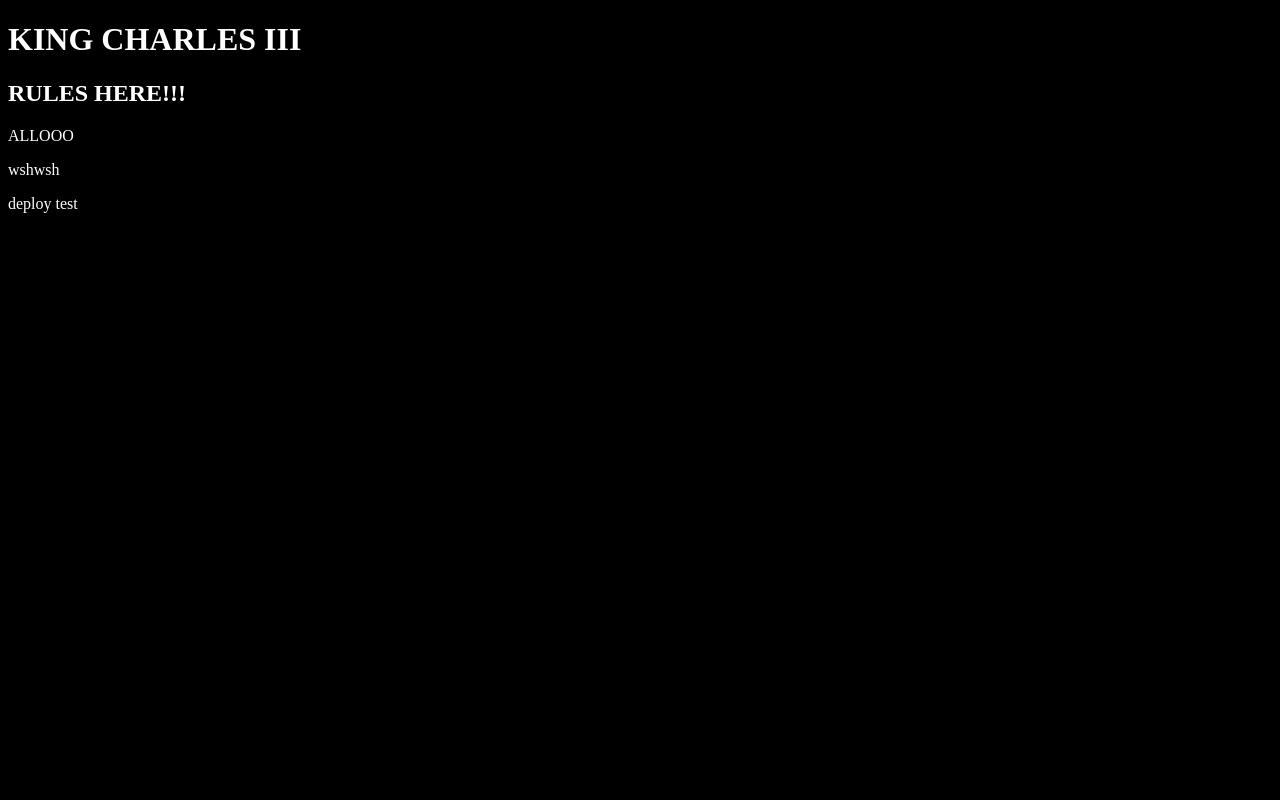
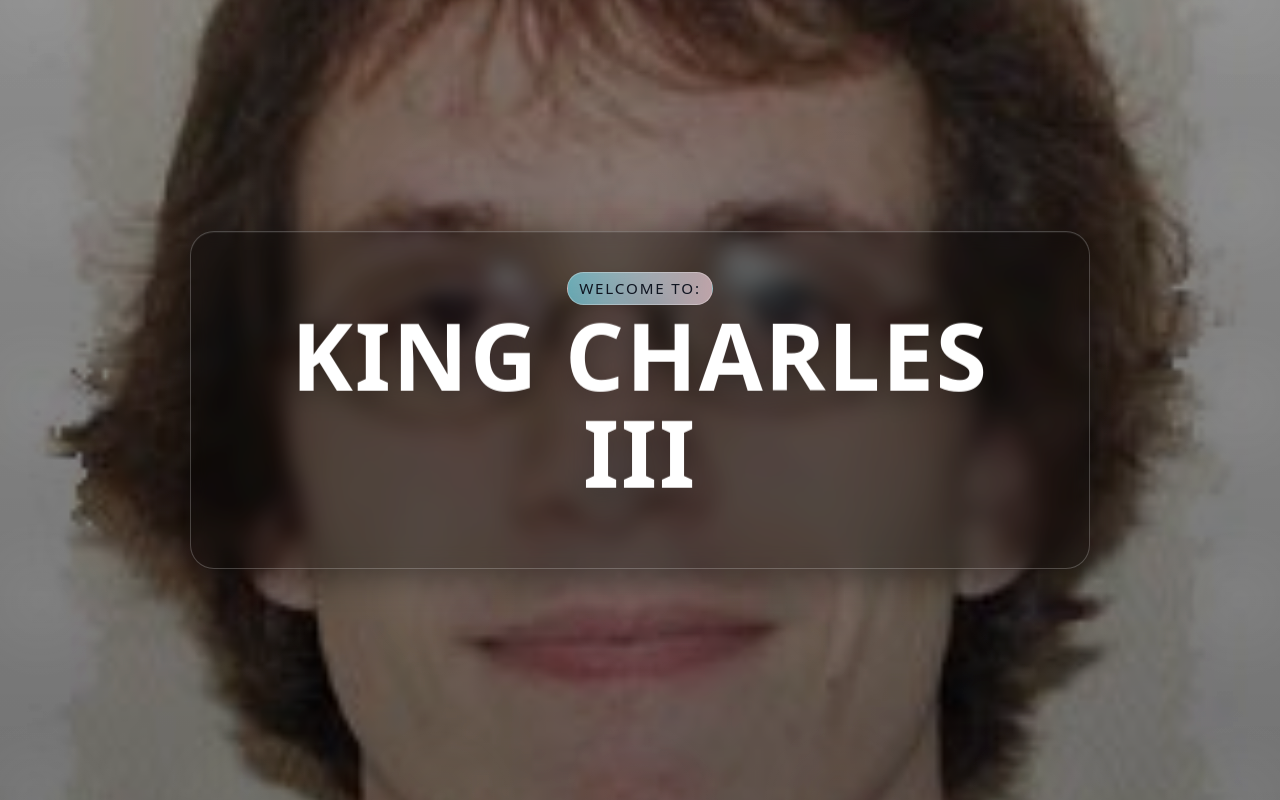
Before and after one commit to OreganoUser/QUWAKY, a plain HTML site: page index.html in a window 1280 px wide. Drawn offline with Linux system fonts and the light colour scheme.

Commit message:
Website deployed

```diff
--- a/CSS/style.css
+++ b/CSS/style.css
@@ -1,5 +1,118 @@
+:root{
+  /* Replace this with your own image if you like */
+  --bg-image: url("../assets/fisch.jpg");
+  --surface: rgba(0,0,0,.35);
+  --border: rgba(255,255,255,.22);
+  --accent: #7bdff2;
+  --accent-2: #f7d6e0;
+  --text: #ffffff;
+}
+
+* { box-sizing: border-box; }
+html, body { height: 100%; }
 body {
-  background-color: black;
-  color: white;
-  justify-content: center;
+  margin: 0;
+  font-family: system-ui, -apple-system, Segoe UI, Roboto, Helvetica, Arial, sans-serif;
+  color: var(--text);
+  background: #0b1220;
 }
+
+/* Full-bleed hero with background image & overlay */
+.hero {
+  position: relative;
+  min-height: 100svh; /* safe viewport for mobile */
+  display: grid;
+  place-items: center;
+  text-align: center;
+  padding: clamp(16px, 4vw, 48px);
+  overflow: hidden;
+  isolation: isolate;
+}
+.hero::before {
+  content: "";
+  position: absolute;
+  inset: 0;
+  background:
+    linear-gradient(180deg, rgba(0,0,0,.45), rgba(0,0,0,.55)),
+    var(--bg-image) center / cover no-repeat;
+  z-index: -2;
+  transform: scale(1.02);
+  filter: saturate(1.08) contrast(1.05);
+}
+/* Soft grain for depth (optional) */
+.hero::after {
+  content: "";
+  position: absolute;
+  inset: -20%;
+  background: radial-gradient(rgba(255,255,255,.05), transparent 60%) center/200px 200px repeat;
+  mix-blend-mode: overlay;
+  pointer-events: none;
+  z-index: -1;
+}
+
+.card {
+  max-width: 68rem;
+  width: min(92vw, 900px);
+  padding: clamp(20px, 4vw, 40px);
+  border-radius: 24px;
+  background: color-mix(in oklab, var(--surface) 80%, transparent);
+  border: 1px solid var(--border);
+  backdrop-filter: blur(10px);
+  -webkit-backdrop-filter: blur(10px);
+  box-shadow:
+    0 10px 30px rgba(0,0,0,.35),
+    inset 0 1px 0 rgba(255,255,255,.06);
+}
+
+.eyebrow {
+  display: inline-block;
+  font-size: clamp(.75rem, .5vw + .6rem, .95rem);
+  letter-spacing: .12em;
+  text-transform: uppercase;
+  opacity: .9;
+  padding: .35rem .7rem;
+  border-radius: 999px;
+  background:
+    linear-gradient(90deg, color-mix(in oklab, var(--accent) 75%, transparent),
+                            color-mix(in oklab, var(--accent-2) 75%, transparent));
+  color: #0b1220;
+  border: 1px solid rgba(255,255,255,.35);
+}
+
+h1 {
+  margin: .8rem 0 0;
+  font-weight: 800;
+  line-height: 1.05;
+  letter-spacing: .02em;
+  font-size: clamp(2.2rem, 6vw + 1rem, 6.5rem);
+  text-shadow: 0 8px 28px rgba(0,0,0,.35);
+}
+
+/* Bouncing text */
+.bounce {
+  display: inline-block;
+  will-change: transform;
+  animation: bounce 2.4s infinite;
+  transform-origin: center bottom;
+}
+@keyframes bounce {
+  0%, 100% { transform: translateY(0); }
+  20%      { transform: translateY(-16px); }
+  40%      { transform: translateY(0); }
+  60%      { transform: translateY(-8px); }
+  80%      { transform: translateY(0); }
+}
+
+.tagline {
+  margin: clamp(.6rem, 2.2vw, 1rem) auto 0;
+  max-width: 65ch;
+  font-size: clamp(1rem, 1.2vw + .9rem, 1.4rem);
+  line-height: 1.5;
+  opacity: .95;
+  text-wrap: balance;
+}
+
+/* Respect users who prefer reduced motion */
+@media (prefers-reduced-motion: reduce) {
+  .bounce { animation: none; }
+}
--- a/index.html
+++ b/index.html
@@ -1,16 +1,18 @@
-<!DOCTYPE html>
+<!doctype html>
 <html lang="en">
 <head>
-  <meta charset="UTF-8">
-  <meta name="viewport" content="width=device-width, initial-scale=1.0">
+  <meta charset="utf-8" />
+  <meta name="viewport" content="width=device-width, initial-scale=1" />
   <title>QUWAKY</title>
   <link rel="stylesheet" href="CSS/style.css">
 </head>
 <body>
-  <h1>KING CHARLES III</h1>
-  <h2>RULES HERE!!!</h2>
-  <p>ALLOOO</p>
-  <p>wshwsh</p>
-  <p>deploy test</p>
+  <main class="hero">
+    <section class="card">
+      <span class="eyebrow">Welcome to: </span>
+      <h1><span class="bounce">KING CHARLES III</span></h1>
+      <p class="tagline"></p>
+    </section>
+  </main>
 </body>
 </html>
```
Also changed, not shown: assets/fisch.jpg (added).
